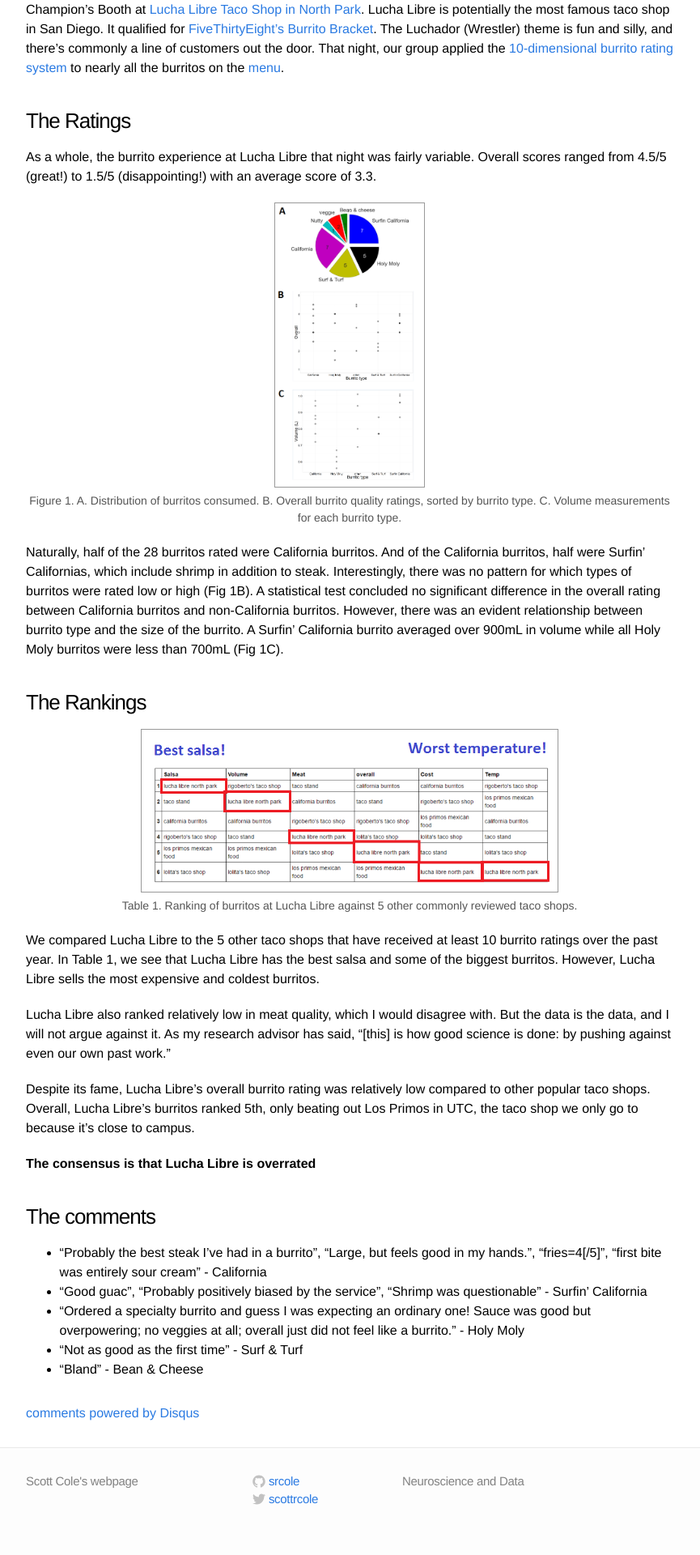
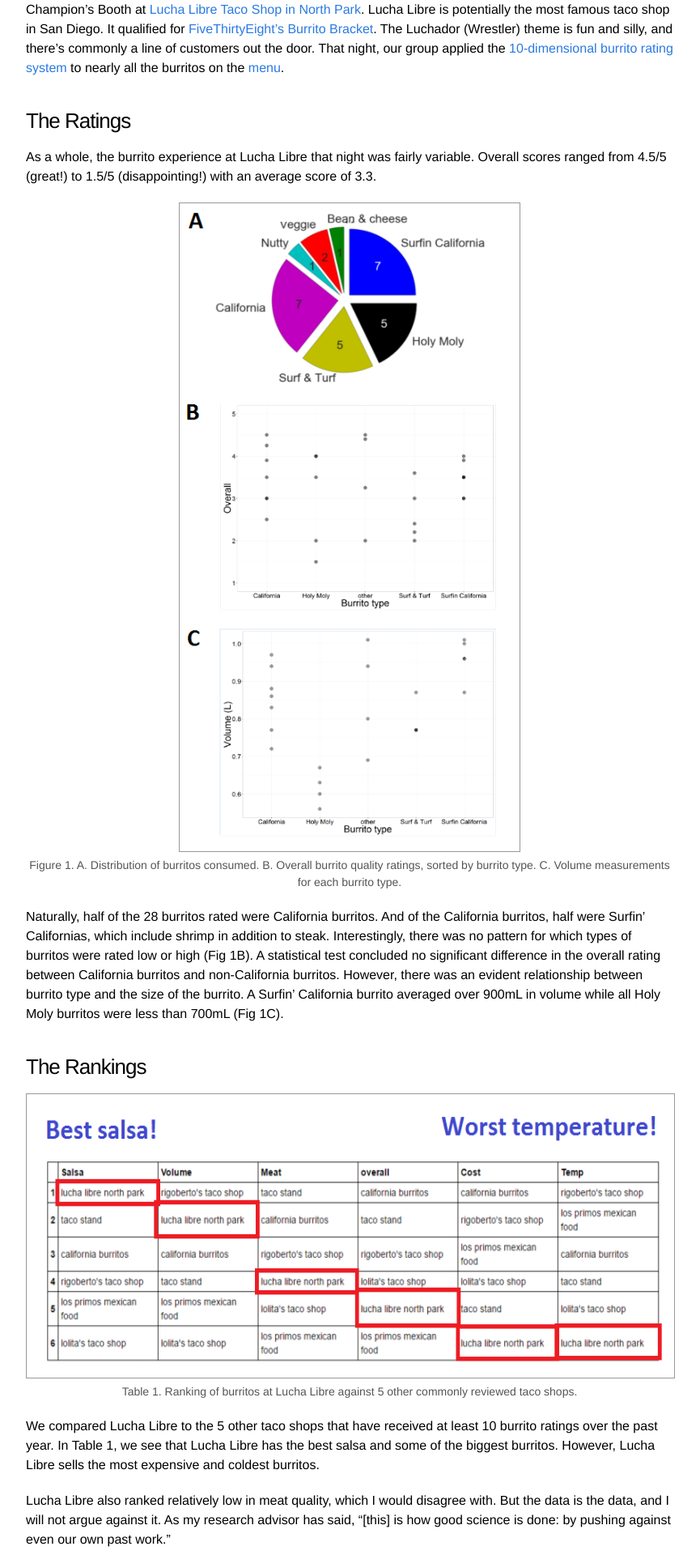
Before and after one commit to srcole/srcole.github.io, a Jekyll site: the page built from _posts/2016-08-31-luchalibre.markdown, in a window 1280 px wide. Shown: the part 547-2467 px from the top of the page at 81% size, without its empty margins (208-1073 px from the left). Built offline with Jekyll 4.4.1, drawn with Linux system fonts in a browser that asks for light colours; comment, search, counter and statistics services are not loaded.

Commit message:
ll update

```diff
--- a/_posts/2016-08-31-luchalibre.markdown
+++ b/_posts/2016-08-31-luchalibre.markdown
@@ -23,7 +23,7 @@
 scores ranged from 4.5/5 (great!) to 1.5/5 (disappointing!) with an average score of 3.3.
 
 <div class="imgcap">
-<img src="/assets/burrito/luchalibre_fig1.png" height="350">
+<img src="/assets/burrito/luchalibre_fig1.png" height="800">
 <div class="thecap">
 Figure 1. A. Distribution of burritos consumed.
 B. Overall burrito quality ratings, sorted by burrito type.
@@ -42,7 +42,7 @@
 ### The Rankings
 
 <div class="imgcap">
-<img src="/assets/burrito/luchalibre_table.png" height="200">
+<img src="/assets/burrito/luchalibre_table.png" height="350">
 <div class="thecap">
 Table 1. Ranking of burritos at Lucha Libre against 5 other commonly reviewed taco shops.
 </div>
```
